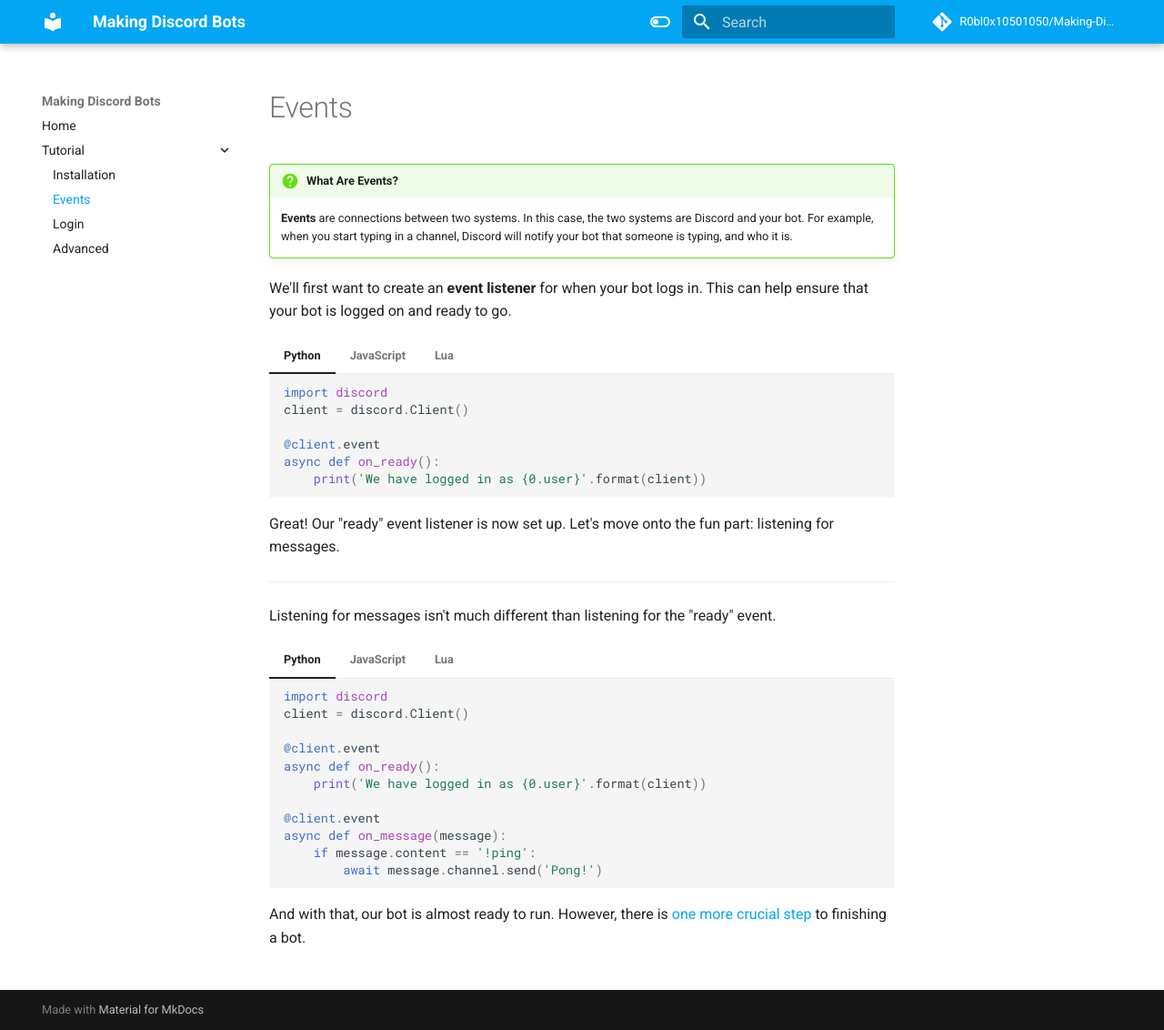
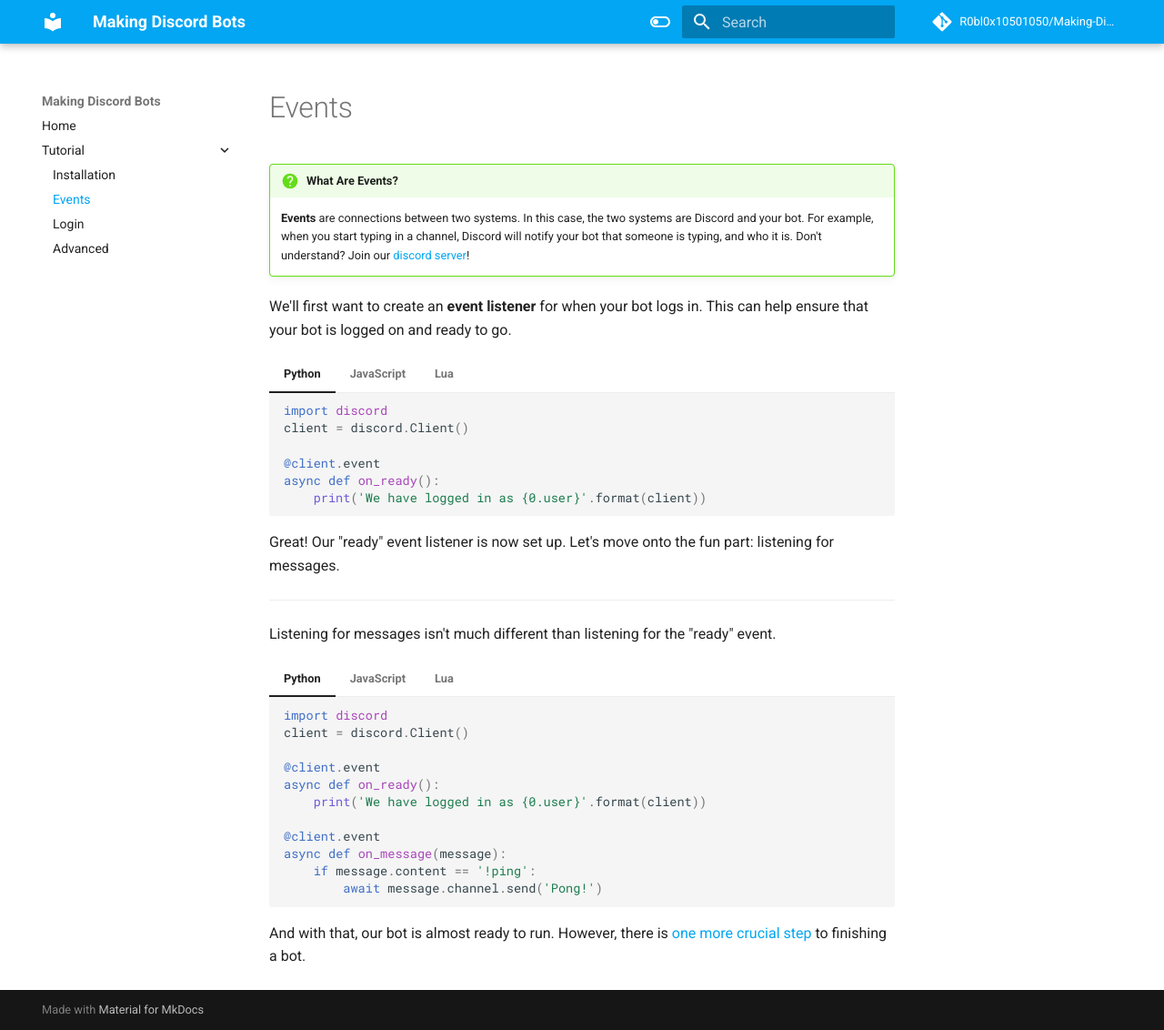
Before and after one commit to R0bl0x10501050/Making-Discord-Bots, an MkDocs documentation site: the page built from docs/Tutorial/events.md, in a window 1280 px wide and 1132 px high. Shown: the whole window at 91% size. Built offline with MkDocs 1.6.1 and Material for MkDocs 9.7.7, drawn with Linux system fonts in a browser that asks for light colours; comment, search, counter and statistics services are not loaded.

Commit message:
Update events.md

```diff
--- a/docs/Tutorial/events.md
+++ b/docs/Tutorial/events.md
@@ -1,5 +1,5 @@
 !!! question "What Are Events?"
-    **Events** are connections between two systems. In this case, the two systems are Discord and your bot. For example, when you start typing in a channel, Discord will notify your bot that someone is typing, and who it is.
+    **Events** are connections between two systems. In this case, the two systems are Discord and your bot. For example, when you start typing in a channel, Discord will notify your bot that someone is typing, and who it is. Don't understand? Join our [discord server](https://discord.gg/FEdAG2Kh9n)!
 
 We'll first want to create an **event listener** for when your bot logs in. This can help ensure that your bot is logged on and ready to go.
 
```
